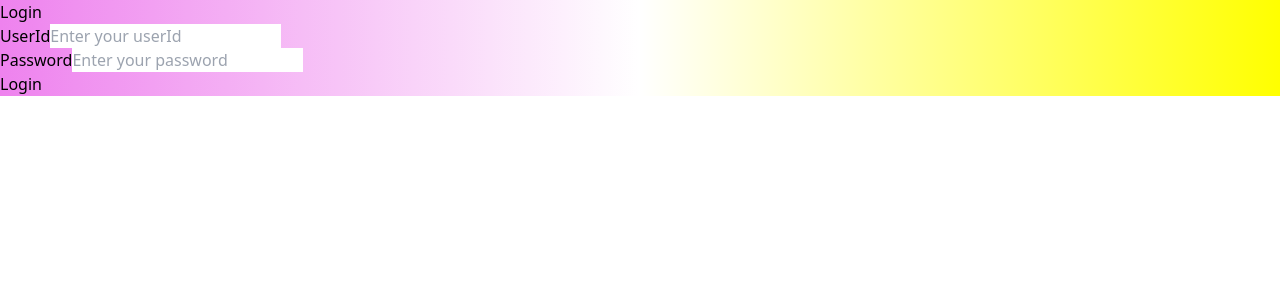
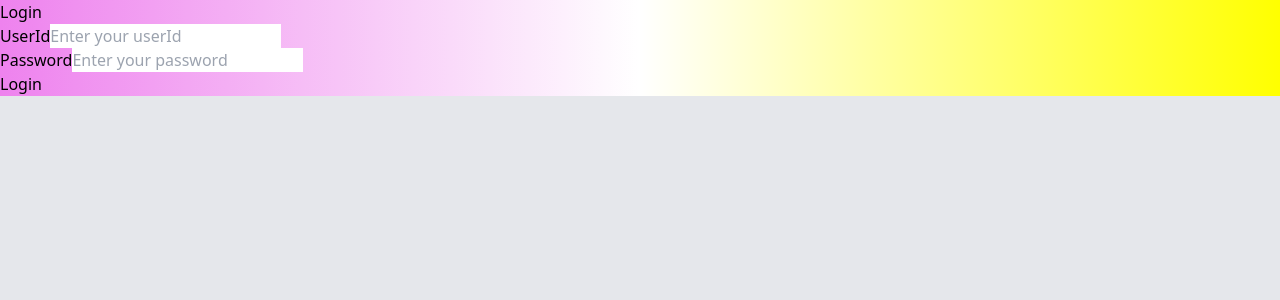
Before and after one commit to Abhi7millicent/DWR_Report, a React (Vite) app: page / in a window 1280 px wide. Shown: the top 300 px of the page. Built offline with nearby package versions, Linux system fonts and the light colour scheme.

Commit message:
handel the hight issue

```diff
--- a/src/App.css
+++ b/src/App.css
@@ -8,7 +8,16 @@
 body {
   width: 100vw;
   height: 100vh;
+  margin: 0px;
+  padding: 0px;
   overflow-x: hidden;
+  background-color: #E5E7EB !important;
+}
+
+*,
+*::before,
+*::after {
+  box-sizing: border-box;
 }
 
 .logo {
--- a/src/Navigate.tsx
+++ b/src/Navigate.tsx
@@ -12,13 +12,13 @@ const Navigate = () => {
   return (
     <div>
       <Navbar />
-      <div className="flex h-screen">
+      <div className="flex">
         <div className="bg-gray-800">
           <Layout>
             <SideBarLayout />
           </Layout>
         </div>
-        <div className="overflow-x-hidden w-full px-10 bg-gray-200">
+        <div className="overflow-auto w-full px-10 bg-gray-200">
           <Routes>
             <Route path="/employee" element={<Employee />} />
             <Route
--- a/src/layout/sideBar/SideBarLayout.tsx
+++ b/src/layout/sideBar/SideBarLayout.tsx
@@ -66,7 +66,7 @@ const SideBarLayout: React.FC = () => {
 
   return (
     <div
-      className={` bg-gray-800 text-white transition-all delay-150 duration-300 ${
+      className={` bg-gray-800 text-white transition-all delay-150 duration-300 h-screen ${
         !isExpanded ? " w-20" : "w-64"
       }`}
       onMouseEnter={() => setIsExpanded(true)}
```
